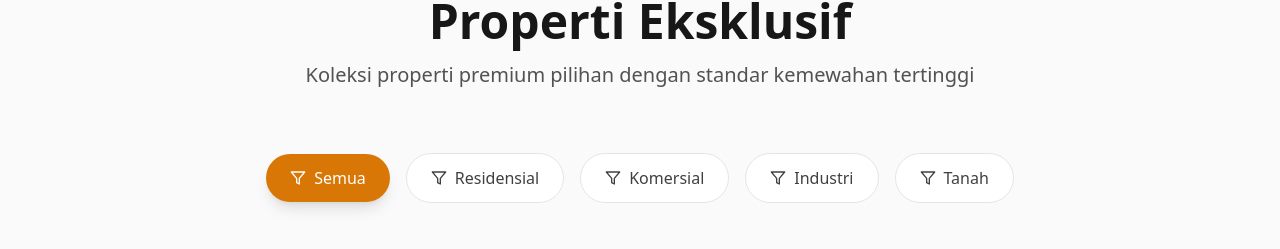
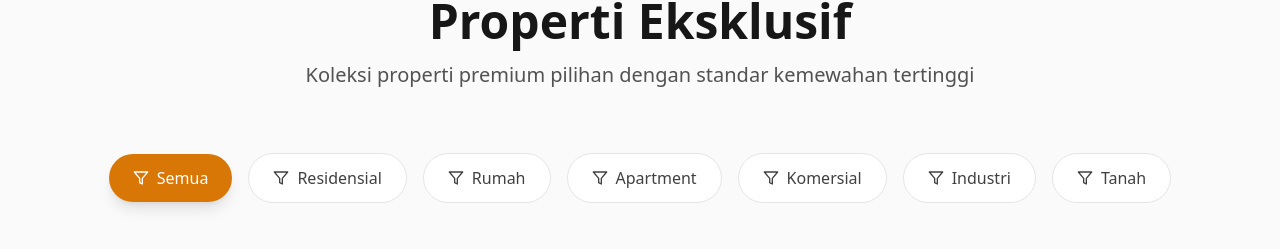
Before and after one commit to yousafbinaslam/CariPropShop, a React (Vite) app: page / in a window 1280 px wide. Shown: the part 883-1132 px from the top of the page. Built offline with nearby package versions, Linux system fonts and the light colour scheme; no server answers; grey boxes are pictures that could not be loaded.

Commit message:
Add Rumah and Apartment categories to property filters

```diff
--- a/src/components/PropertyListings.tsx
+++ b/src/components/PropertyListings.tsx
@@ -5,7 +5,7 @@ import { MapPin, Bed, Bath, Square, Eye, MessageSquare, Heart, Filter } from 'lu
 interface Property {
   id: number;
   title: string;
-  type: 'residential' | 'commercial' | 'industrial' | 'land';
+  type: 'residential' | 'rumah' | 'apartment' | 'commercial' | 'industrial' | 'land';
   price: number;
   location: string;
   bedrooms?: number;
@@ -25,7 +25,7 @@ const PropertyListings: React.FC = () => {
     {
       id: 1,
       title: 'Modern Villa Kemang',
-      type: 'residential',
+      type: 'rumah',
       price: 8500000000,
       location: 'Kemang, Jakarta Selatan',
       bedrooms: 4,
@@ -38,7 +38,7 @@ const PropertyListings: React.FC = () => {
     {
       id: 2,
       title: 'Luxury Apartment Senayan',
-      type: 'residential',
+      type: 'apartment',
       price: 12000000000,
       location: 'Senayan, Jakarta Pusat',
       bedrooms: 3,
@@ -84,7 +84,7 @@ const PropertyListings: React.FC = () => {
     {
       id: 6,
       title: 'Contemporary House Bandung',
-      type: 'residential',
+      type: 'rumah',
       price: 4500000000,
       location: 'Dago, Bandung',
       bedrooms: 5,
@@ -99,6 +99,8 @@ const PropertyListings: React.FC = () => {
   const filters = [
     { key: 'all', label: t('properties.filter.all') },
     { key: 'residential', label: t('properties.filter.residential') },
+    { key: 'rumah', label: 'Rumah' },
+    { key: 'apartment', label: 'Apartment' },
     { key: 'commercial', label: t('properties.filter.commercial') },
     { key: 'industrial', label: t('properties.filter.industrial') },
     { key: 'land', label: t('properties.filter.land') },
```
